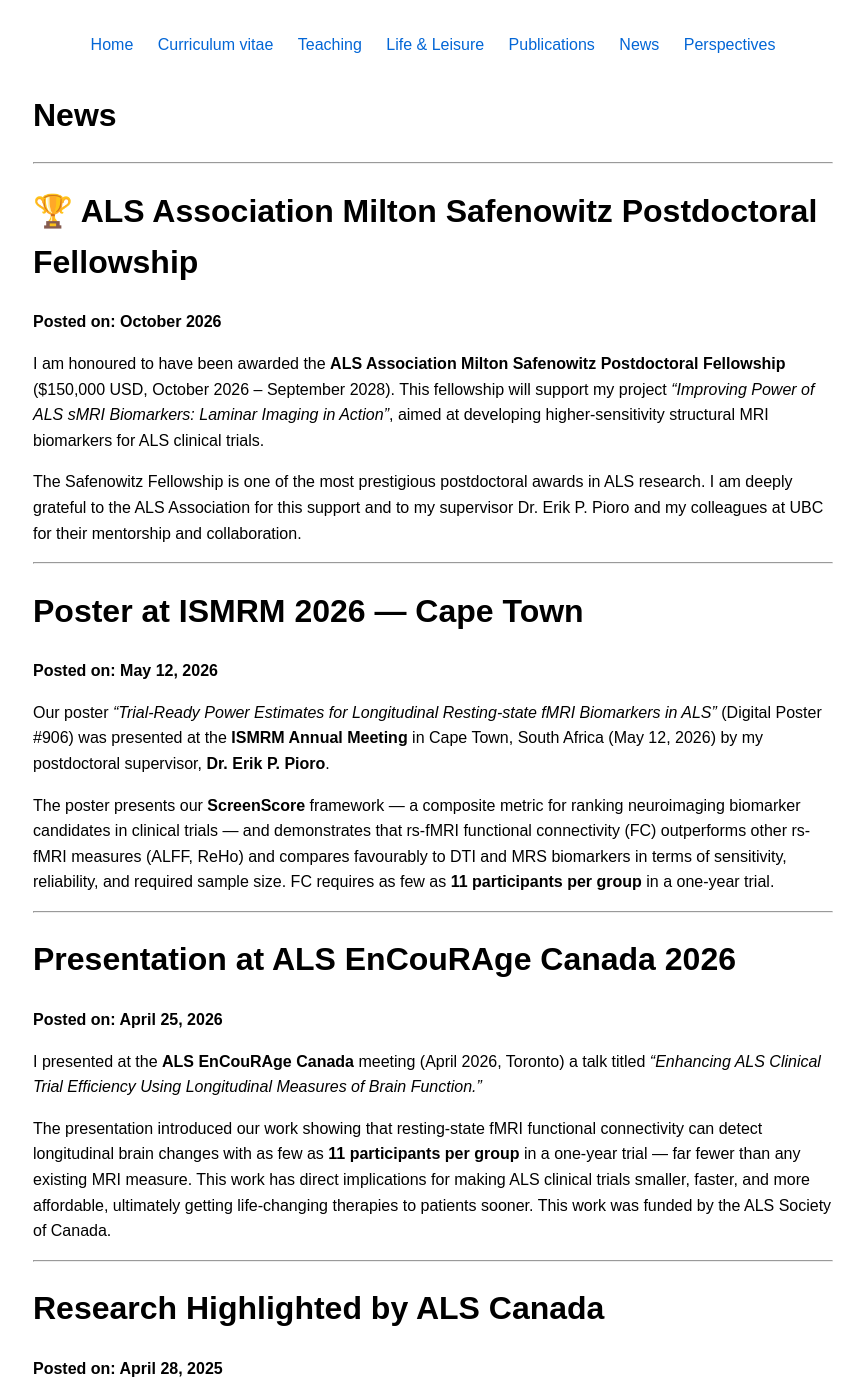
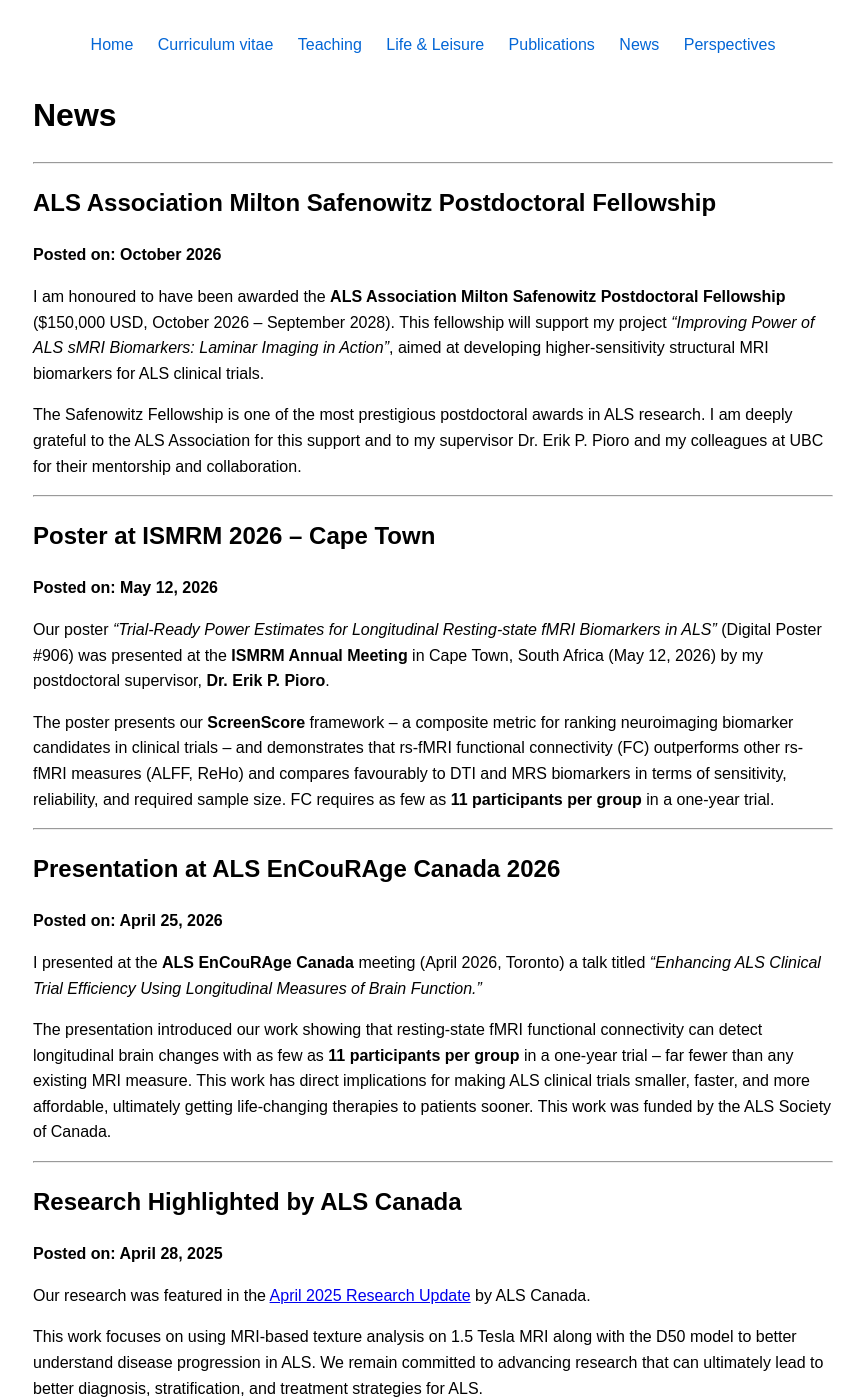
Before and after one commit to Pedram-Parnianpour/pedram-parnianpour.github.io, a Jekyll site: the page built from News.md, in a window 1280 px wide and 1400 px high. Shown: the whole window, without its empty margins (207-1071 px from the left). Built offline with Jekyll 4.4.1, drawn with Linux system fonts in a browser that asks for light colours.

Commit message:
Fix character encoding bugs in News.md

```diff
--- a/News.md
+++ b/News.md
@@ -7,37 +7,37 @@ title: News
 
 ---
 
-# 🏆 ALS Association Milton Safenowitz Postdoctoral Fellowship
+## ALS Association Milton Safenowitz Postdoctoral Fellowship
 
 **Posted on: October 2026**
 
-I am honoured to have been awarded the **ALS Association Milton Safenowitz Postdoctoral Fellowship** ($150,000 USD, October 2026 – September 2028). This fellowship will support my project *"Improving Power of ALS sMRI Biomarkers: Laminar Imaging in Action"*, aimed at developing higher-sensitivity structural MRI biomarkers for ALS clinical trials.
+I am honoured to have been awarded the **ALS Association Milton Safenowitz Postdoctoral Fellowship** ($150,000 USD, October 2026 -- September 2028). This fellowship will support my project *"Improving Power of ALS sMRI Biomarkers: Laminar Imaging in Action"*, aimed at developing higher-sensitivity structural MRI biomarkers for ALS clinical trials.
 
 The Safenowitz Fellowship is one of the most prestigious postdoctoral awards in ALS research. I am deeply grateful to the ALS Association for this support and to my supervisor Dr. Erik P. Pioro and my colleagues at UBC for their mentorship and collaboration.
 
 ---
 
-# Poster at ISMRM 2026 — Cape Town
+## Poster at ISMRM 2026 -- Cape Town
 
 **Posted on: May 12, 2026**
 
 Our poster *"Trial-Ready Power Estimates for Longitudinal Resting-state fMRI Biomarkers in ALS"* (Digital Poster #906) was presented at the **ISMRM Annual Meeting** in Cape Town, South Africa (May 12, 2026) by my postdoctoral supervisor, **Dr. Erik P. Pioro**.
 
-The poster presents our **ScreenScore** framework — a composite metric for ranking neuroimaging biomarker candidates in clinical trials — and demonstrates that rs-fMRI functional connectivity (FC) outperforms other rs-fMRI measures (ALFF, ReHo) and compares favourably to DTI and MRS biomarkers in terms of sensitivity, reliability, and required sample size. FC requires as few as **11 participants per group** in a one-year trial.
+The poster presents our **ScreenScore** framework -- a composite metric for ranking neuroimaging biomarker candidates in clinical trials -- and demonstrates that rs-fMRI functional connectivity (FC) outperforms other rs-fMRI measures (ALFF, ReHo) and compares favourably to DTI and MRS biomarkers in terms of sensitivity, reliability, and required sample size. FC requires as few as **11 participants per group** in a one-year trial.
 
 ---
 
-# Presentation at ALS EnCouRAge Canada 2026
+## Presentation at ALS EnCouRAge Canada 2026
 
 **Posted on: April 25, 2026**
 
 I presented at the **ALS EnCouRAge Canada** meeting (April 2026, Toronto) a talk titled *"Enhancing ALS Clinical Trial Efficiency Using Longitudinal Measures of Brain Function."*
 
-The presentation introduced our work showing that resting-state fMRI functional connectivity can detect longitudinal brain changes with as few as **11 participants per group** in a one-year trial — far fewer than any existing MRI measure. This work has direct implications for making ALS clinical trials smaller, faster, and more affordable, ultimately getting life-changing therapies to patients sooner. This work was funded by the ALS Society of Canada.
+The presentation introduced our work showing that resting-state fMRI functional connectivity can detect longitudinal brain changes with as few as **11 participants per group** in a one-year trial -- far fewer than any existing MRI measure. This work has direct implications for making ALS clinical trials smaller, faster, and more affordable, ultimately getting life-changing therapies to patients sooner. This work was funded by the ALS Society of Canada.
 
 ---
 
-# Research Highlighted by ALS Canada
+## Research Highlighted by ALS Canada
 
 **Posted on: April 28, 2025**
 
@@ -49,7 +49,7 @@ This work focuses on using MRI-based texture analysis on 1.5 Tesla MRI along wit
 
 ---
 
-# Tri'ing to End ALS
+## Tri'ing to End ALS
 
 **Posted on: May 11, 2025**
 
@@ -59,4 +59,4 @@ Half of the funds will support local ALS societies, while the other half will go
 
 *Learn more and support Donna and Mike's journey: [here](https://www.centreforbrainhealth.ca/news/triing-to-end-als-one-race-at-a-time/).*
 
-![UBC ALS and Related Disorders Team](https://pedram-parnianpour.github.io/assets/dmcbh.jpg)
+![UBC ALS and Related Disorders Team](/assets/dmcbh.jpg)
```
